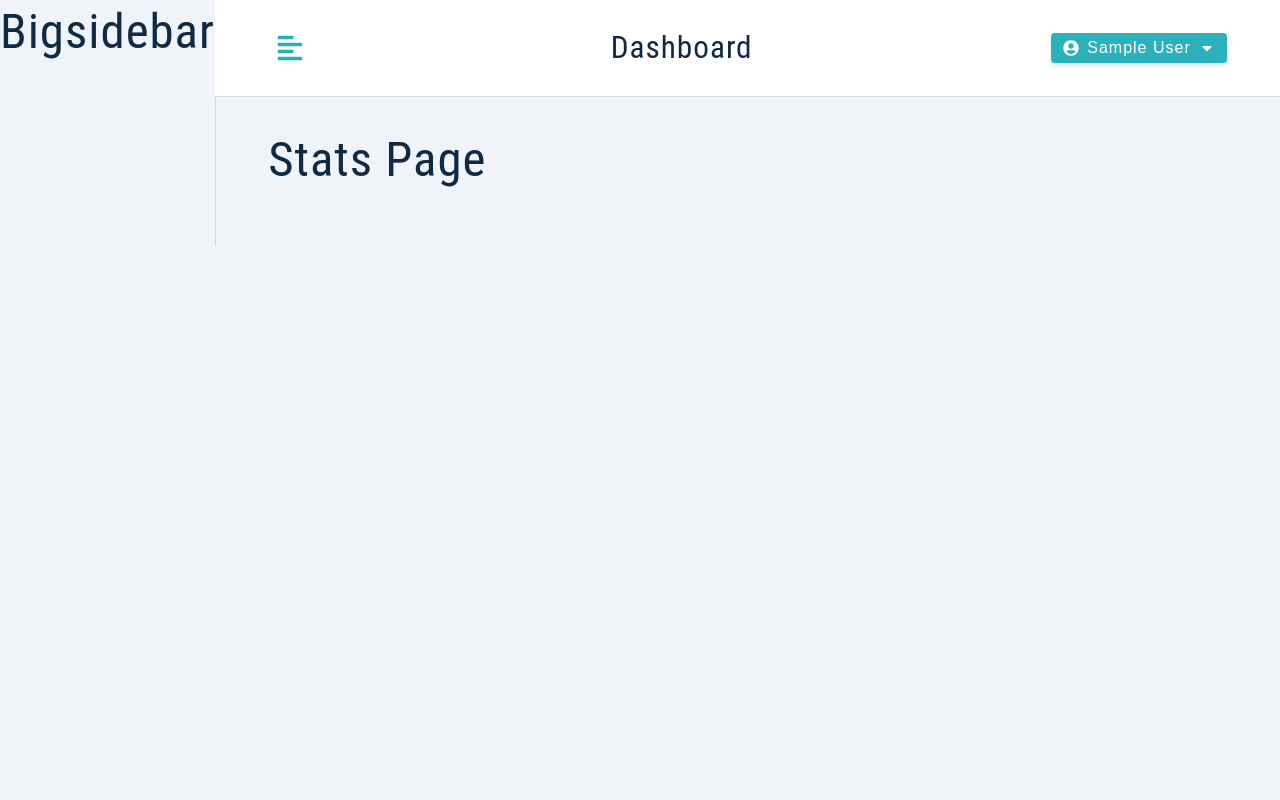
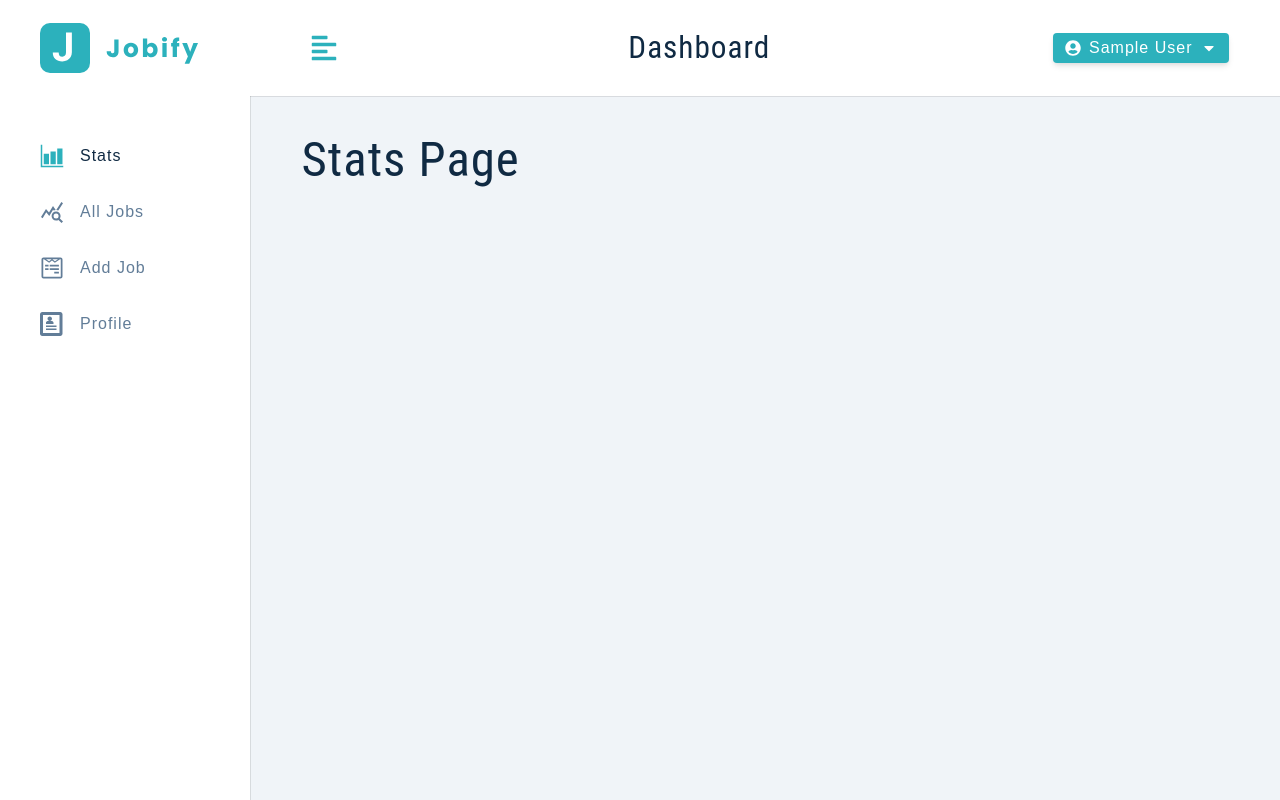
Before and after one commit to stefanmeza94/JobifyApp, a React (Create React App) app in the folder client/: page / in a window 1280 px wide. Built offline with nearby package versions, Linux system fonts and the light colour scheme; sample sign-in values are in the browser's storage.

Commit message:
Add big sidebar

```diff
--- a/client/src/components/BigSidebar.js
+++ b/client/src/components/BigSidebar.js
@@ -1,9 +1,25 @@
+import { useAppContext } from '../context/appContext';
 import Wrapper from '../assets/wrappers/BigSidebar';
+import NavLinks from './NavLinks';
+import Logo from './Logo';
 
 const BigSidebar = () => {
+  const { showSidebar } = useAppContext();
+
   return (
     <Wrapper>
-      <h1>bigsidebar</h1>
+      <div
+        className={
+          showSidebar ? 'sidebar-container ' : 'sidebar-container show-sidebar'
+        }
+      >
+        <div className="content">
+          <header>
+            <Logo />
+          </header>
+          <NavLinks />
+        </div>
+      </div>
     </Wrapper>
   );
 };
--- /dev/null
+++ b/client/src/components/NavLinks.js
@@ -0,0 +1,27 @@
+import { NavLink } from 'react-router-dom';
+import links from '../utils/links';
+
+const NavLinks = ({ toggleSidebar }) => {
+  return (
+    <div className="nav-links">
+      {links.map((link) => {
+        const { text, id, path, icon } = link;
+        return (
+          <NavLink
+            to={path}
+            key={id}
+            onClick={toggleSidebar}
+            className={({ isActive }) => {
+              return isActive ? 'nav-link active' : 'nav-link';
+            }}
+          >
+            <span className="icon">{icon}</span>
+            {text}
+          </NavLink>
+        );
+      })}
+    </div>
+  );
+};
+
+export default NavLinks;
--- a/client/src/components/SmallSidebar.js
+++ b/client/src/components/SmallSidebar.js
@@ -1,7 +1,6 @@
-import { NavLink } from 'react-router-dom';
+import NavLinks from './NavLinks';
 import Wrapper from '../assets/wrappers/SmallSidebar';
 import { useAppContext } from '../context/appContext';
-import links from '../utils/links';
 import Logo from './Logo';
 import { FaTimes } from 'react-icons/fa';
 
@@ -22,24 +21,7 @@
           <header>
             <Logo />
           </header>
-          <div className="nav-links">
-            {links.map((link) => {
-              const { text, id, path, icon } = link;
-              return (
-                <NavLink
-                  to={path}
-                  key={id}
-                  onClick={toggleSidebar}
-                  className={({ isActive }) => {
-                    return isActive ? 'nav-link active' : 'nav-link';
-                  }}
-                >
-                  <span className="icon">{icon}</span>
-                  {text}
-                </NavLink>
-              );
-            })}
-          </div>
+          <NavLinks toggleSidebar={toggleSidebar} />
         </div>
       </div>
     </Wrapper>
```
